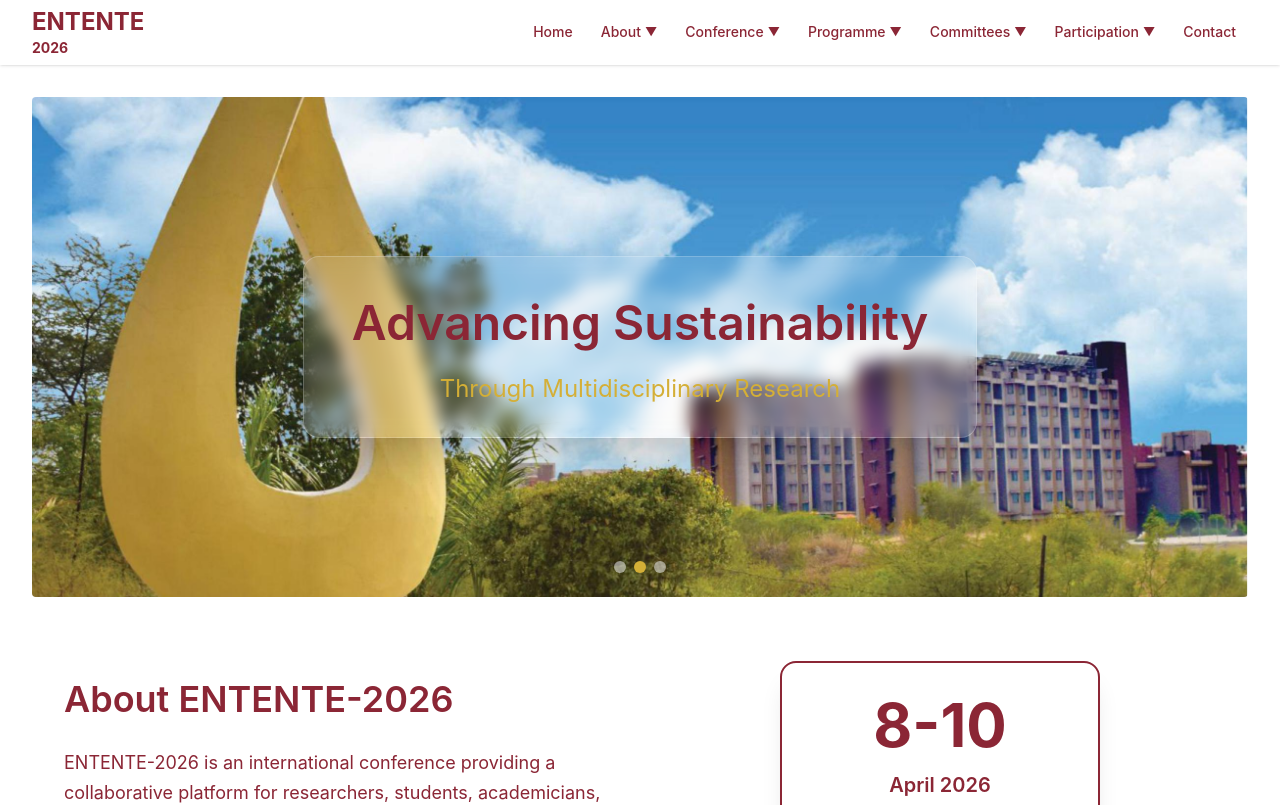
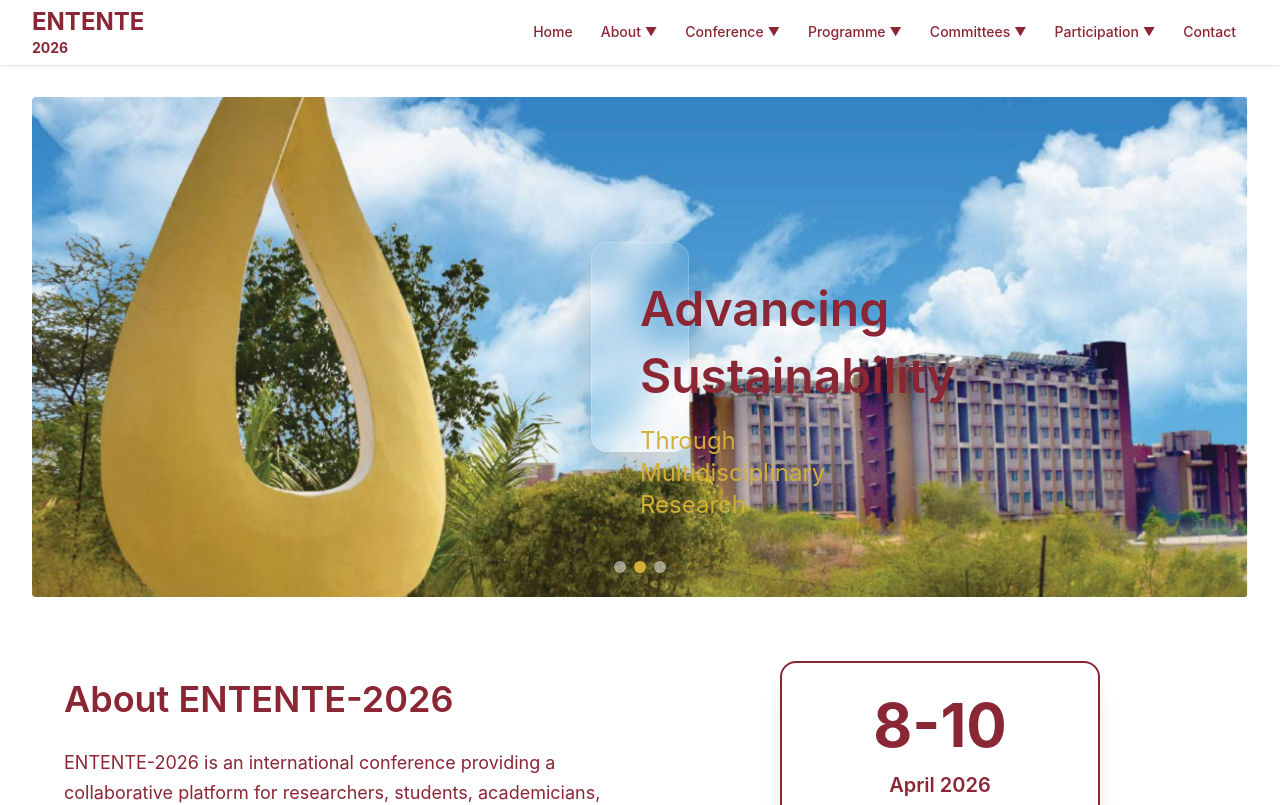
Before and after one commit to trishikesh/entente-2026, a Next.js app: page / in a window 1280 px wide. Shown: the top 805 px of the page. Built offline with nearby package versions, Linux system fonts and the light colour scheme.

Commit message:
update banner

```diff
--- a/src/components/HeroCarousel.tsx
+++ b/src/components/HeroCarousel.tsx
@@ -39,21 +39,25 @@ export default function HeroCarousel() {
         <div className="absolute inset-0 bg-maroon/70"></div>
       </div>
 
+      {/* Translucent Box - Always Visible */}
+      <div className="absolute inset-0 flex items-center justify-center">
+        <div className="backdrop-blur-md bg-white/10 rounded-2xl px-12 py-8 border border-white/20 shadow-2xl">
+          {/* Text Content that Changes */}
+          <div className="relative h-32 md:h-36">
             {slides.map((slide, index) => (
               <div
                 key={index}
-          className={`absolute inset-0 transition-opacity duration-1000 flex items-center justify-center ${
+                className={`absolute inset-0 transition-opacity duration-1000 text-center text-white ${
                   index === currentSlide ? 'opacity-100' : 'opacity-0'
                 }`}
               >
-          <div className="text-center text-white px-6">
-            <div className="backdrop-blur-sm bg-white/10 rounded-2xl px-12 py-8 border border-white/20 shadow-2xl">
                 <h1 className="text-4xl md:text-5xl font-bold mb-4">{slide.title}</h1>
                 <p className="text-xl md:text-2xl text-yellow">{slide.subtitle}</p>
               </div>
+            ))}
           </div>
         </div>
-      ))}
+      </div>
 
       {/* Navigation Dots */}
       <div className="absolute bottom-6 left-1/2 transform -translate-x-1/2 flex space-x-2 z-10">
```
Lines whose indentation alone changed are shown as unchanged.
